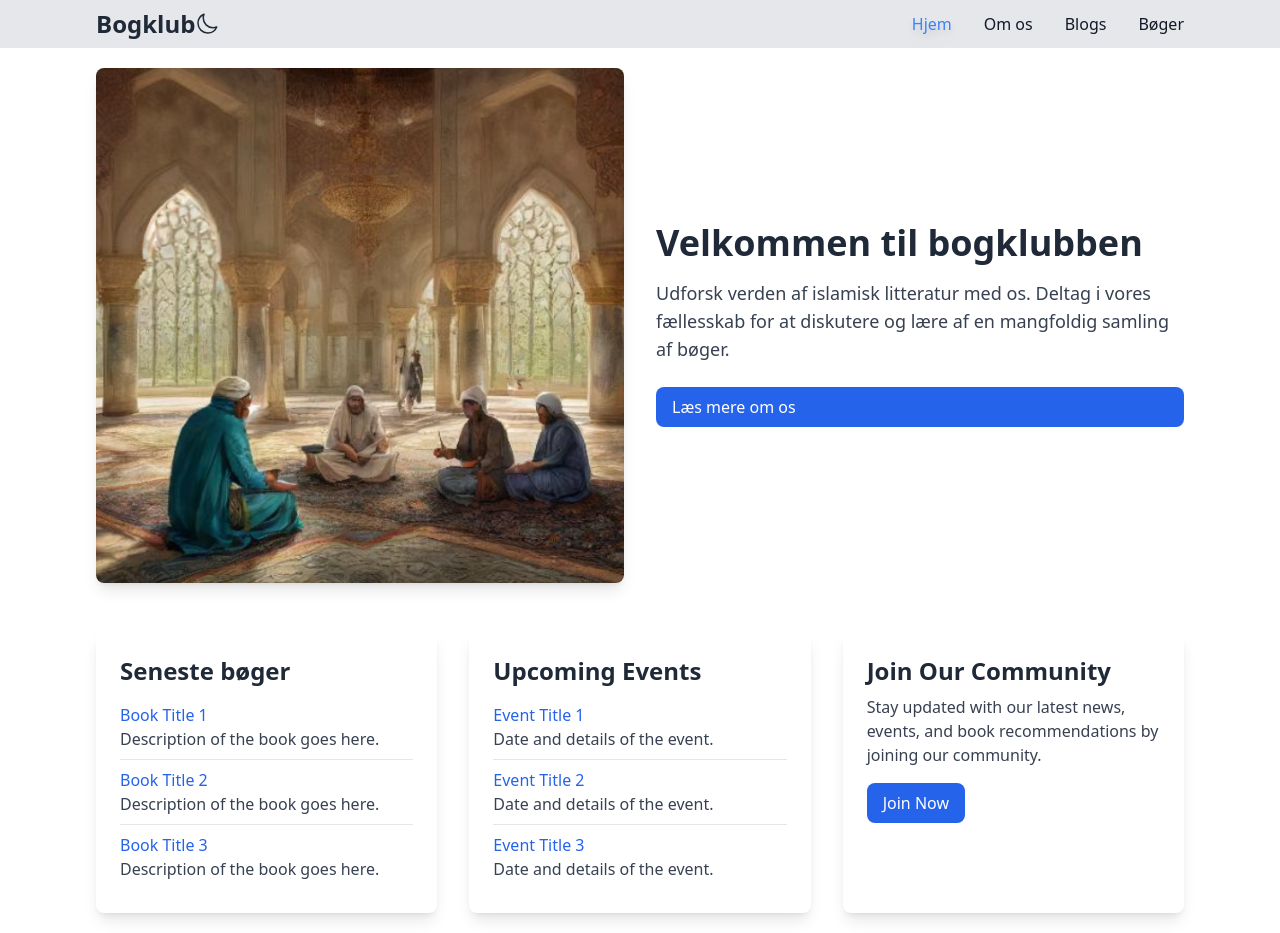
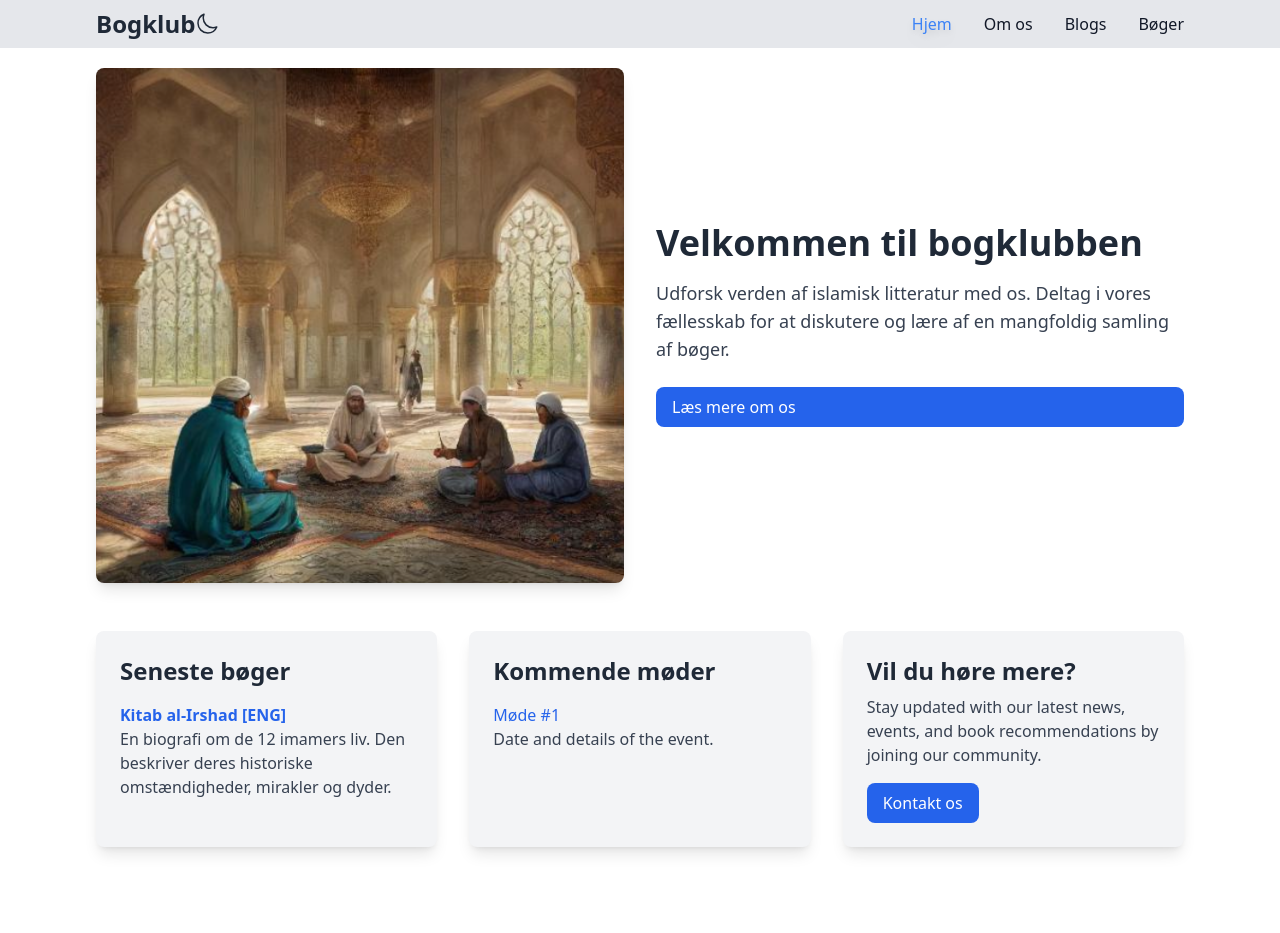
Before and after one commit to dav1d992/BookClub, an Angular app: page / in a window 1280 px wide. After the commit the page ends 867 px from the top, so only its background shows below. Built offline with nearby package versions, Linux system fonts and the light colour scheme.

Commit message:
Added download option for al-irshad

```diff
--- a/src/app/app.module.ts
+++ b/src/app/app.module.ts
@@ -4,11 +4,15 @@ import { BrowserModule } from '@angular/platform-browser';
 import { AppRoutingModule } from './app-routing.module';
 import { AppComponent } from './app.component';
 import { NavbarComponent } from './components/navbar/navbar.component';
+import {
+  provideHttpClient,
+  withInterceptorsFromDi,
+} from '@angular/common/http';
 
 @NgModule({
   declarations: [AppComponent, NavbarComponent],
   imports: [BrowserModule, AppRoutingModule],
-  providers: [],
+  providers: [provideHttpClient(withInterceptorsFromDi())],
   bootstrap: [AppComponent],
 })
 export class AppModule {}
--- a/src/app/pages/home/home.component.html
+++ b/src/app/pages/home/home.component.html
@@ -25,61 +25,33 @@
 
   <section class="grid grid-cols-1 md:grid-cols-3 gap-8">
     <div
-      class="bg-white dark:bg-gray-800 p-6 rounded-lg shadow-lg transition-colors duration-300"
+      class="bg-gray-100 dark:bg-gray-900 p-6 rounded-lg shadow-lg transition-colors duration-300"
     >
       <h2 class="text-2xl font-semibold mb-2">Seneste bøger</h2>
       <ul class="divide-y divide-gray-200 dark:divide-gray-700">
         <li class="py-2">
-          <a href="#" class="text-blue-600 dark:text-blue-400 hover:underline"
-            >Book Title 1</a
+          <button
+            (click)="downloadPdf('Kitab-al-Irshad.pdf')"
+            class="text-blue-600 dark:text-blue-400 hover:underline font-semibold"
           >
+            Kitab al-Irshad [ENG]
+          </button>
           <p class="text-gray-700 dark:text-gray-300">
-            Description of the book goes here.
-          </p>
-        </li>
-        <li class="py-2">
-          <a href="#" class="text-blue-600 dark:text-blue-400 hover:underline"
-            >Book Title 2</a
-          >
-          <p class="text-gray-700 dark:text-gray-300">
-            Description of the book goes here.
-          </p>
-        </li>
-        <li class="py-2">
-          <a href="#" class="text-blue-600 dark:text-blue-400 hover:underline"
-            >Book Title 3</a
-          >
-          <p class="text-gray-700 dark:text-gray-300">
-            Description of the book goes here.
+            En biografi om de 12 imamers liv. Den beskriver deres historiske
+            omstændigheder, mirakler og dyder.
           </p>
         </li>
       </ul>
     </div>
 
     <div
-      class="bg-white dark:bg-gray-800 p-6 rounded-lg shadow-lg transition-colors duration-300"
+      class="bg-gray-100 dark:bg-gray-900 p-6 rounded-lg shadow-lg transition-colors duration-300"
     >
-      <h2 class="text-2xl font-semibold mb-2">Upcoming Events</h2>
+      <h2 class="text-2xl font-semibold mb-2">Kommende møder</h2>
       <ul class="divide-y divide-gray-200 dark:divide-gray-700">
         <li class="py-2">
           <a href="#" class="text-blue-600 dark:text-blue-400 hover:underline"
-            >Event Title 1</a
-          >
-          <p class="text-gray-700 dark:text-gray-300">
-            Date and details of the event.
-          </p>
-        </li>
-        <li class="py-2">
-          <a href="#" class="text-blue-600 dark:text-blue-400 hover:underline"
-            >Event Title 2</a
-          >
-          <p class="text-gray-700 dark:text-gray-300">
-            Date and details of the event.
-          </p>
-        </li>
-        <li class="py-2">
-          <a href="#" class="text-blue-600 dark:text-blue-400 hover:underline"
-            >Event Title 3</a
+            >Møde #1</a
           >
           <p class="text-gray-700 dark:text-gray-300">
             Date and details of the event.
@@ -89,9 +61,9 @@
     </div>
 
     <div
-      class="bg-white dark:bg-gray-800 p-6 rounded-lg shadow-lg transition-colors duration-300"
+      class="bg-gray-100 dark:bg-gray-900 p-6 rounded-lg shadow-lg transition-colors duration-300"
     >
-      <h2 class="text-2xl font-semibold mb-2">Join Our Community</h2>
+      <h2 class="text-2xl font-semibold mb-2">Vil du høre mere?</h2>
       <p class="text-gray-700 dark:text-gray-300">
         Stay updated with our latest news, events, and book recommendations by
         joining our community.
@@ -99,7 +71,7 @@
       <a
         href="/contact"
         class="bg-blue-600 text-white py-2 px-4 rounded-lg inline-block mt-4 hover:bg-blue-700 transition-colors duration-300"
-        >Join Now</a
+        >Kontakt os</a
       >
     </div>
   </section>
--- a/src/app/pages/home/home.component.ts
+++ b/src/app/pages/home/home.component.ts
@@ -1,12 +1,28 @@
-import { Component, OnInit } from '@angular/core';
+import { HttpClient } from '@angular/common/http';
+import { Component, inject } from '@angular/core';
 
 @Component({
   selector: 'app-home',
   templateUrl: './home.component.html',
   styleUrls: ['./home.component.scss'],
 })
-export class HomeComponent implements OnInit {
-  constructor() {}
+export class HomeComponent {
+  private readonly http = inject(HttpClient);
 
-  ngOnInit() {}
+  downloadPdf(filename: string): void {
+    const fileUrl = `assets/${filename}`;
+    this.http.get(fileUrl, { responseType: 'blob' }).subscribe(
+      (response: Blob) => {
+        const url = window.URL.createObjectURL(response);
+        const a = document.createElement('a');
+        a.href = url;
+        a.download = filename;
+        a.click();
+        window.URL.revokeObjectURL(url);
+      },
+      (error) => {
+        console.error('Error downloading the file', error);
+      }
+    );
+  }
 }
```
Also changed, not shown: 1 other file (tests, documents, lock files or other folders).
